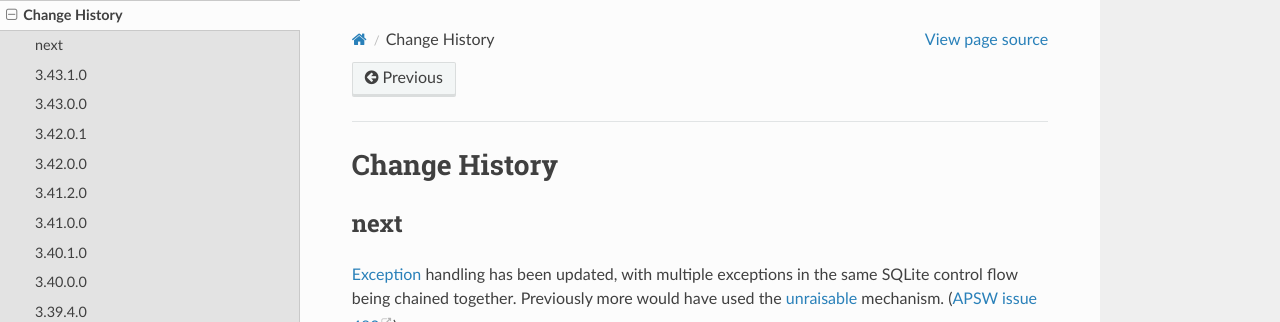
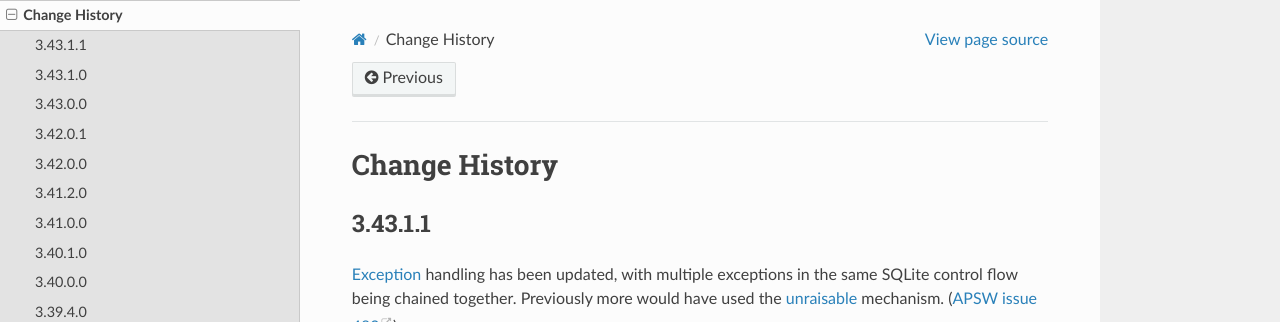
Before and after one commit to rogerbinns/apsw, a Sphinx documentation site: the page built from doc/changes.rst, in a window 1280 px wide and 900 px high. Shown: the top 322 px of the window. Built offline with Sphinx 7.4.7 and the Read the Docs theme 2.0.0, drawn with Linux system fonts in a browser that asks for light colours; pages that are not in the unit, such as notebooks, are missing from menus; the version number is read from the project's files by our own code.

Commit message:
version number materialized

```diff
--- a/doc/changes.rst
+++ b/doc/changes.rst
@@ -3,8 +3,8 @@ Change History
 
 .. currentmodule:: apsw
 
-next
-====
+3.43.1.1
+========
 
 :doc:`Exception <exceptions>` handling has been updated, with multiple
 exceptions in the same SQLite control flow being chained together.
```
